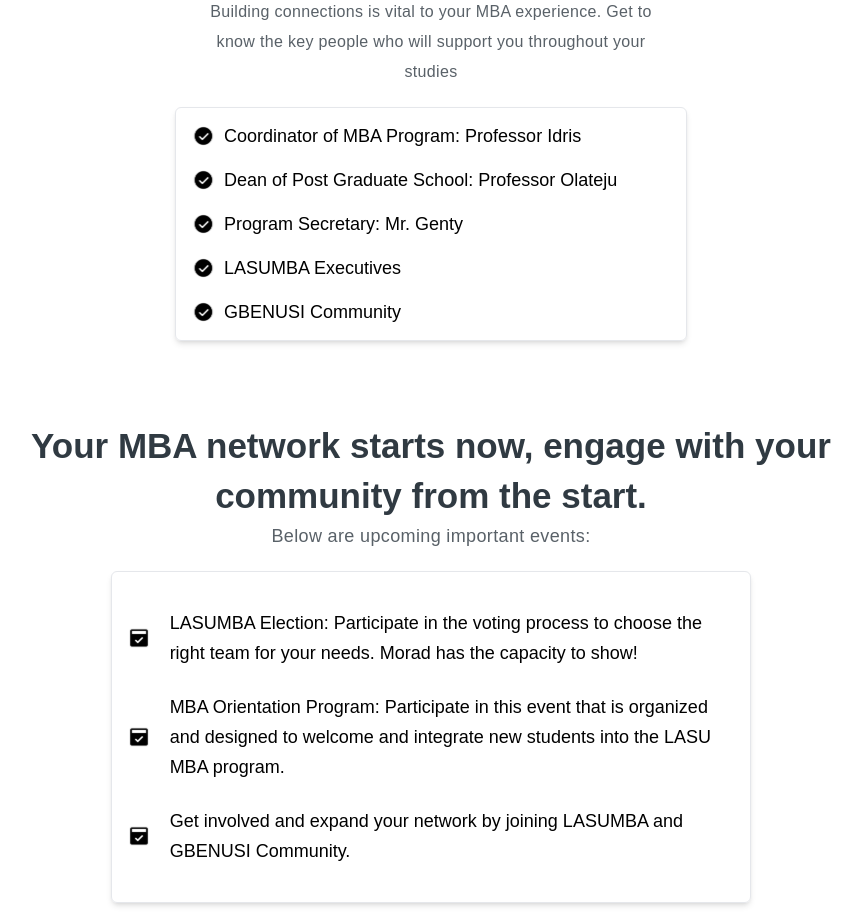
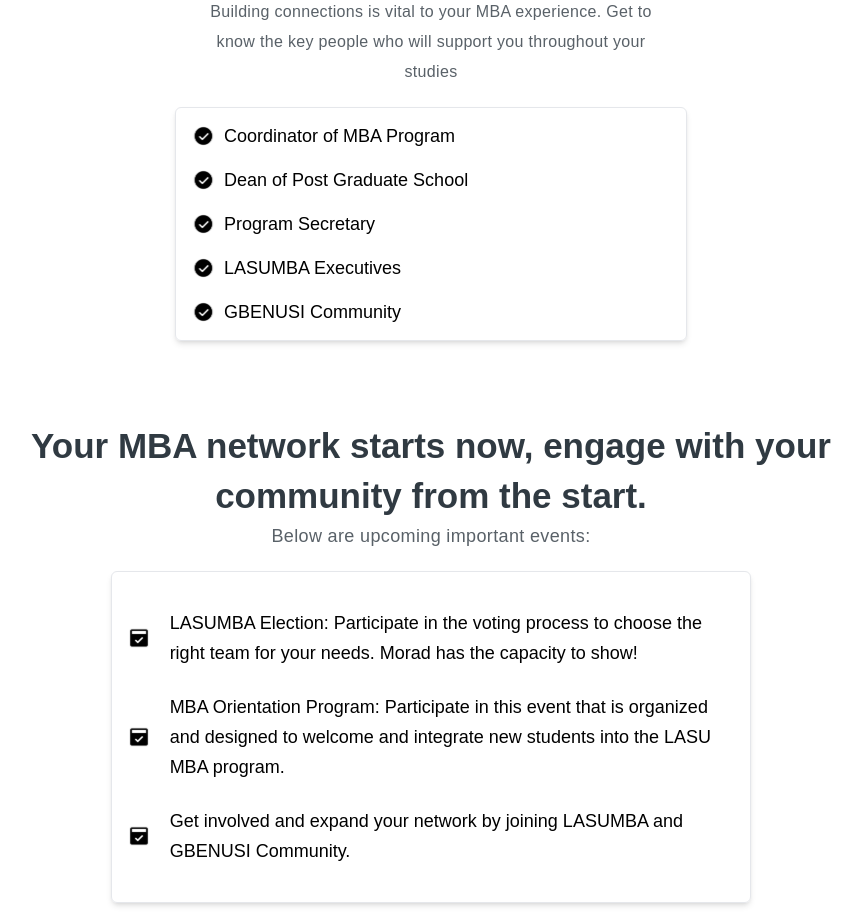
Before and after one commit to Azeezfasasi/lasu-mba, a React (Vite) app: page / in a window 1280 px wide. Shown: the part 2200-3118 px from the top of the page, without its empty margins (209-1071 px from the left). Built offline with nearby package versions, Linux system fonts and the light colour scheme.

Commit message:
updated code

```diff
--- a/src/assets/components/PeopleToKnow.jsx
+++ b/src/assets/components/PeopleToKnow.jsx
@@ -25,19 +25,19 @@
             <div className='w-[100%] flex flex-row items-center justify-center gap-1 mx-auto my-3'>
                 <img src={check} alt={check} className='w-8 h-8' />
                 <div className="w-full text-[#000000] text-left font-['Inter-Regular',_sans-serif] text-lg leading-[30px] font-normal">
-                    Coordinator of MBA Program: Professor Idris
+                    Coordinator of MBA Program
                 </div>
             </div>
             <div className='w-[100%] flex flex-row items-center justify-center gap-1 mx-auto my-3'>
                 <img src={check} alt={check} className='w-8 h-8' />
                 <div className="w-full text-[#000000] text-left font-['Inter-Regular',_sans-serif] text-lg leading-[30px] font-normal">
-                Dean of Post Graduate School: Professor Olateju
+                Dean of Post Graduate School
                 </div>
             </div>
             <div className='w-[100%] flex flex-row items-center justify-center gap-1 mx-auto my-3'>
                 <img src={check} alt={check} className='w-8 h-8' />
                 <div className="w-full text-[#000000] text-left font-['Inter-Regular',_sans-serif] text-lg leading-[30px] font-normal">
-                Program Secretary: Mr. Genty
+                Program Secretary
                 </div>
             </div>
             <div className='w-[100%] flex flex-row items-center justify-center gap-1 mx-auto my-3'>
```
